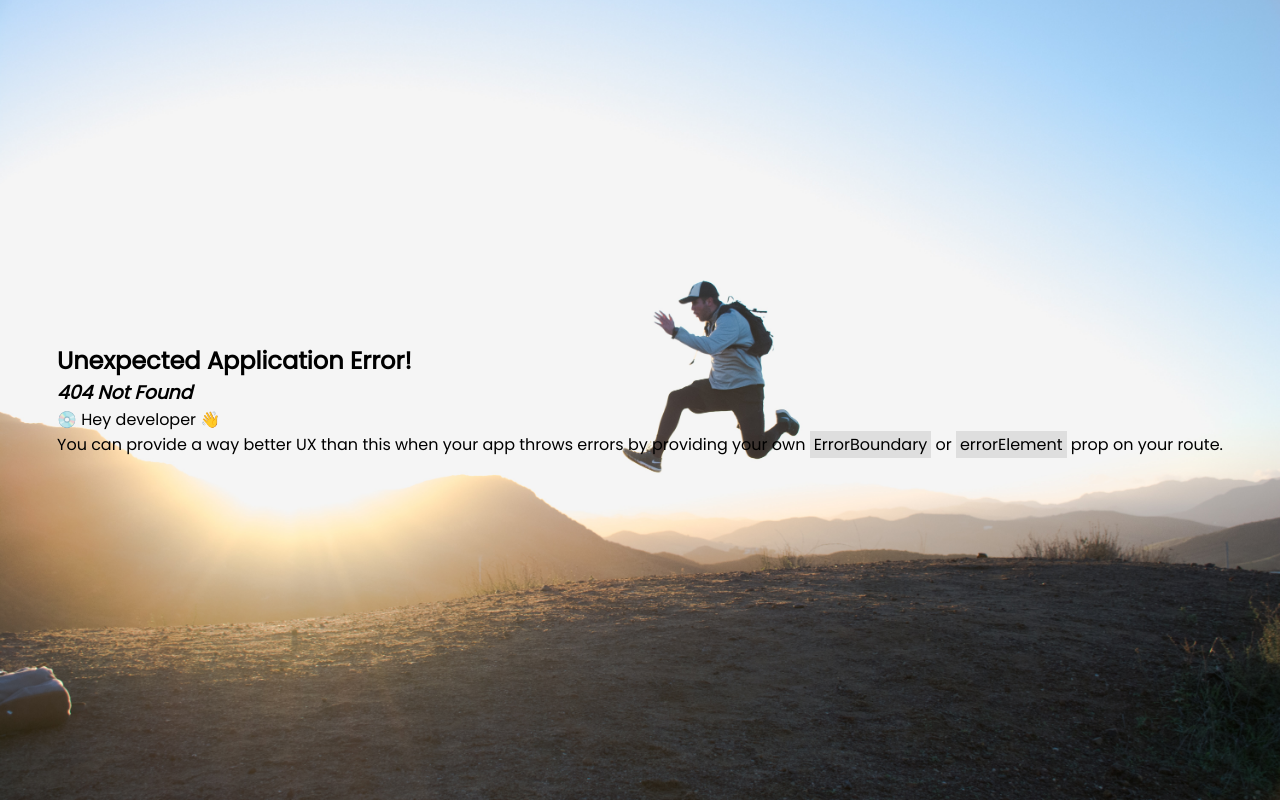
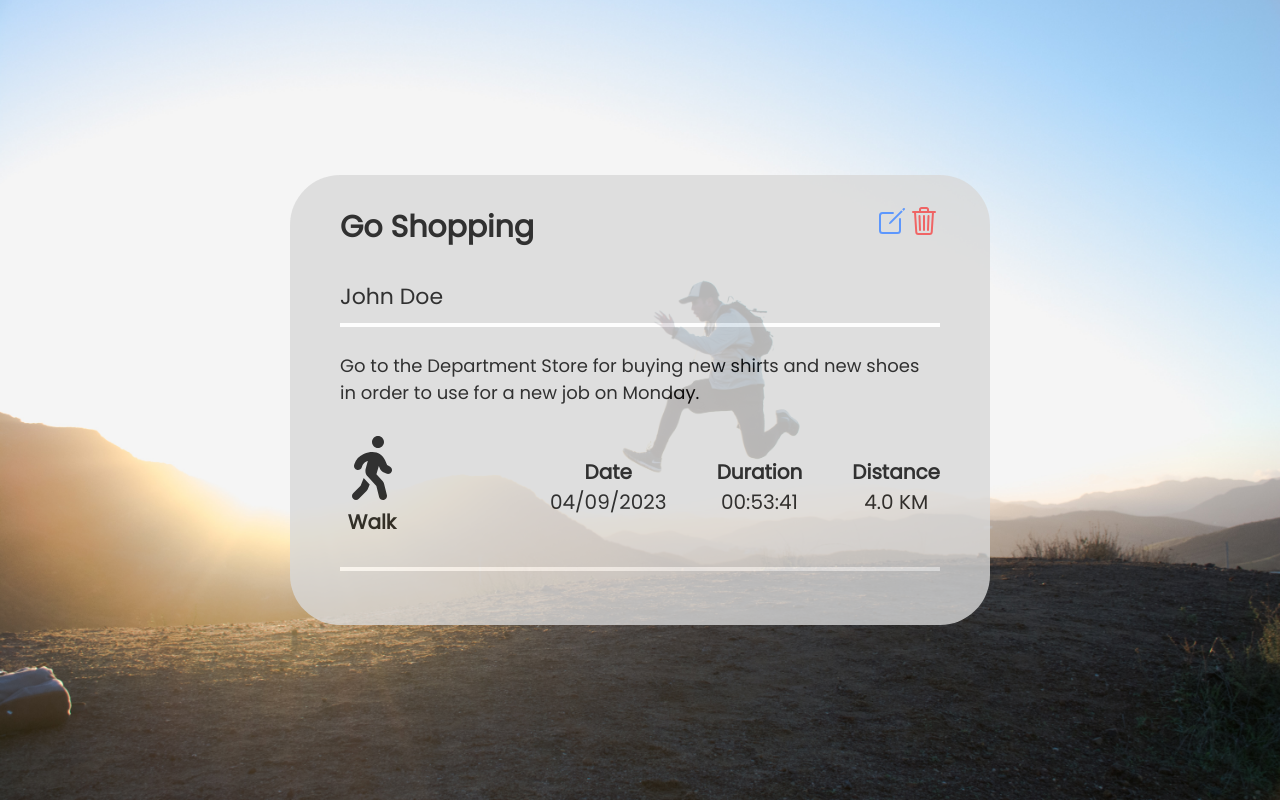
Before and after one commit to warutniy/project_groupA-2, a React (Vite) app in the folder groupA/: page /activity in a window 1280 px wide. Before the commit this address had no page. Built offline with nearby package versions, Linux system fonts and the light colour scheme.

Commit message:
add:card(react+css+path))

```diff
--- /dev/null
+++ b/groupA/src/ActivityCard.css
@@ -0,0 +1,74 @@
+.activity-card {
+    position: fixed;
+    width: 700px;
+    height: 450px;
+    top: 50%;
+    left: 50%;
+    transform: translate(-50%, -50%);
+    background: #D9D9D9;
+    opacity: 0.8;
+    border-radius: 50px;
+}
+
+.activity-card > .header {
+    display: flex;
+    justify-content: space-between;
+    margin: 30px 50px 30px;
+}
+
+.activity-card > .header > h2 {
+    font-size: 30px;
+}
+
+.activity-card-detail {
+    margin: 30px 50px 30px;
+}
+
+.activity-card-detail > .name {
+    font-size: 22px;
+}
+
+.activity-card-detail > .description {
+    font-size: 18px;
+}
+
+.activity-card-detail > hr {
+    border: 2px solid #FFFFFF;
+    margin-top: 10px;
+}
+
+.activity-tab {
+    display: flex;
+    justify-content: space-between;
+    margin: 30px 0 30px 0;
+}
+
+.activity-tab > div:nth-child(2) {
+    display: flex;
+    justify-content: space-around;
+    align-items: center;
+    gap: 50px;
+}
+
+.activity-tab > .activity-left-tab > p {
+    display: flex;
+    flex-direction: column;
+    align-items: center;
+    font-weight: 700;
+    font-size: 20px;
+}
+
+.activity-tab > .activity-right-tab > .detail > p {
+    display: flex;
+    flex-direction: column;
+    align-items: center;
+    font-weight: 700;
+    font-size: 20px;
+}
+
+.activity-tab > .activity-right-tab > .detail > span {
+    display: flex;
+    flex-direction: column;
+    align-items: center;
+    font-size: 20px;
+}
--- a/groupA/src/ActivityCard.jsx
+++ b/groupA/src/ActivityCard.jsx
@@ -0,0 +1,63 @@
+import React from 'react';
+import './ActivityCard.css';
+
+const ActivityCard = () => {
+    // const activity = [
+    //     {
+    //         id: 1,
+    //         activityName: 'Go Shopping',
+    //         username: 'John Doe',
+    //         description: 'Go to the Department Store for buying new shirts and new shoes in order to use for a new job on Monday.',
+    //         image: '',
+    //         activityType: 'Walk',
+    //         date: '',
+    //         duration: '00:53:41',
+    //         distance: '4.0 KM'
+    //     }
+    // ]
+
+    return (
+        <div className='activity-card'>
+            <div className='header'>
+                <h2 className='activity-name'>Go Shopping</h2>
+                <span className="icon">
+                    <ion-icon color="primary" size="large" name="create-outline"></ion-icon>
+                    <ion-icon color="danger" size="large" name="trash-outline"></ion-icon>
+                </span>
+            </div>
+
+            <div className='activity-card-detail'>
+                <p className='name'>John Doe</p>
+                <hr /><br />
+                <label className='description'>Go to the Department Store for buying new shirts and new shoes in order to use for a new job on Monday.</label>
+
+                <div className='activity-tab'>
+                    <div className='activity-left-tab'>
+                        {/* <img className='activity-image' /> */}
+                        <svg viewBox="0 0 320 512" fill="currentColor" height="4em" width="4em">
+                            <path d="M256 48c0 26.5-21.5 48-48 48s-48-21.5-48-48 21.5-48 48-48 48 21.5 48 48zM126.5 199.3c-1 .4-1.9.8-2.9 1.2l-8 3.5c-16.4 7.3-29 21.2-34.7 38.2l-2.6 7.8c-5.6 16.8-23.7 25.8-40.5 20.2S12 246.5 17.6 229.7l2.6-7.8c11.4-34.1 36.6-61.9 69.4-76.5l8-3.5c20.8-9.2 43.3-14 66.1-14 44.6 0 84.8 26.8 101.9 67.9l15.4 36.9 21.4 10.7c15.8 7.9 22.2 27.1 14.3 42.9s-27.1 22.2-42.9 14.3L247 287.3c-10.3-5.2-18.4-13.8-22.8-24.5l-9.6-23-19.3 65.5 49.5 54c5.4 5.9 9.2 13 11.2 20.8l23 92.1c4.3 17.1-6.1 34.5-23.3 38.8s-34.5-6.1-38.8-23.3l-22-88.1-70.7-77.1c-14.8-16.1-20.3-38.6-14.7-59.7l16.9-63.5zM68.7 398l25-62.4c2.1 3 4.5 5.8 7 8.6l40.7 44.4-14.5 36.2c-2.4 6-6 11.5-10.6 16.1l-61.7 61.7c-12.5 12.5-32.8 12.5-45.3 0s-12.5-32.8 0-45.3L68.7 398z" />
+                        </svg>
+                        <p className='activity-type'>Walk</p>
+                    </div>
+                    <div className='activity-right-tab'>
+                        <div className='detail'>
+                            <p>Date</p>
+                            <span>04/09/2023</span>
+                        </div>
+                        <div className='detail'>
+                            <p>Duration</p>
+                            <span>00:53:41</span>
+                        </div>
+                        <div className='detail'>
+                            <p>Distance</p>
+                            <span>4.0 KM</span>
+                        </div>
+                    </div>
+                </div>
+                <hr />
+            </div>
+        </div>
+    );
+}
+
+export default ActivityCard
--- a/groupA/src/main.jsx
+++ b/groupA/src/main.jsx
@@ -8,6 +8,7 @@ import {
   createBrowserRouter,
   RouterProvider,
 } from "react-router-dom";
+import ActivityCard from './ActivityCard';
 
 const router = createBrowserRouter([
   {
@@ -23,6 +24,11 @@ const router = createBrowserRouter([
   {
     path: '/register',
     element: <Register />
+  },
+
+  {
+    path: '/activity',
+    element: <ActivityCard />
   }
 ])
 
```
